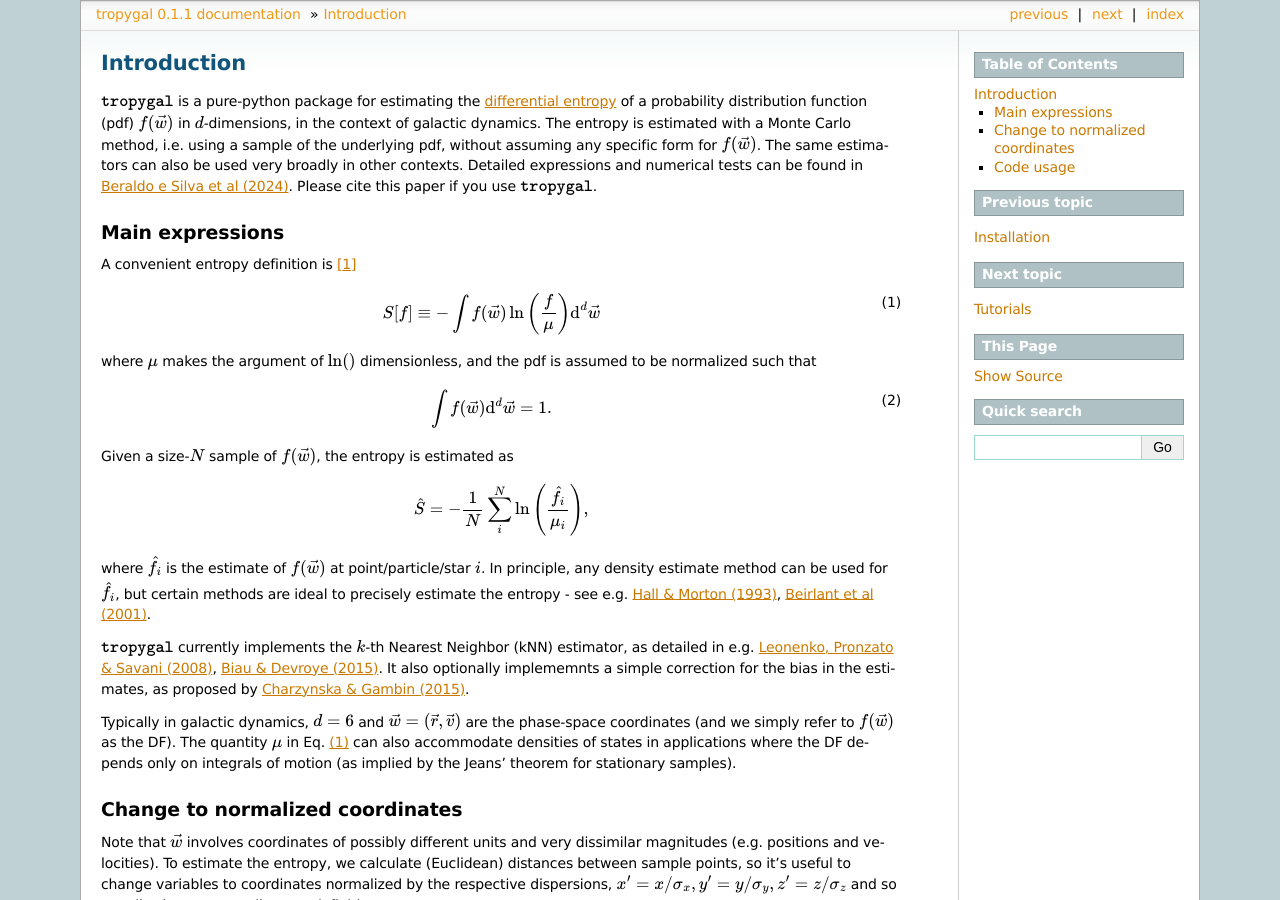
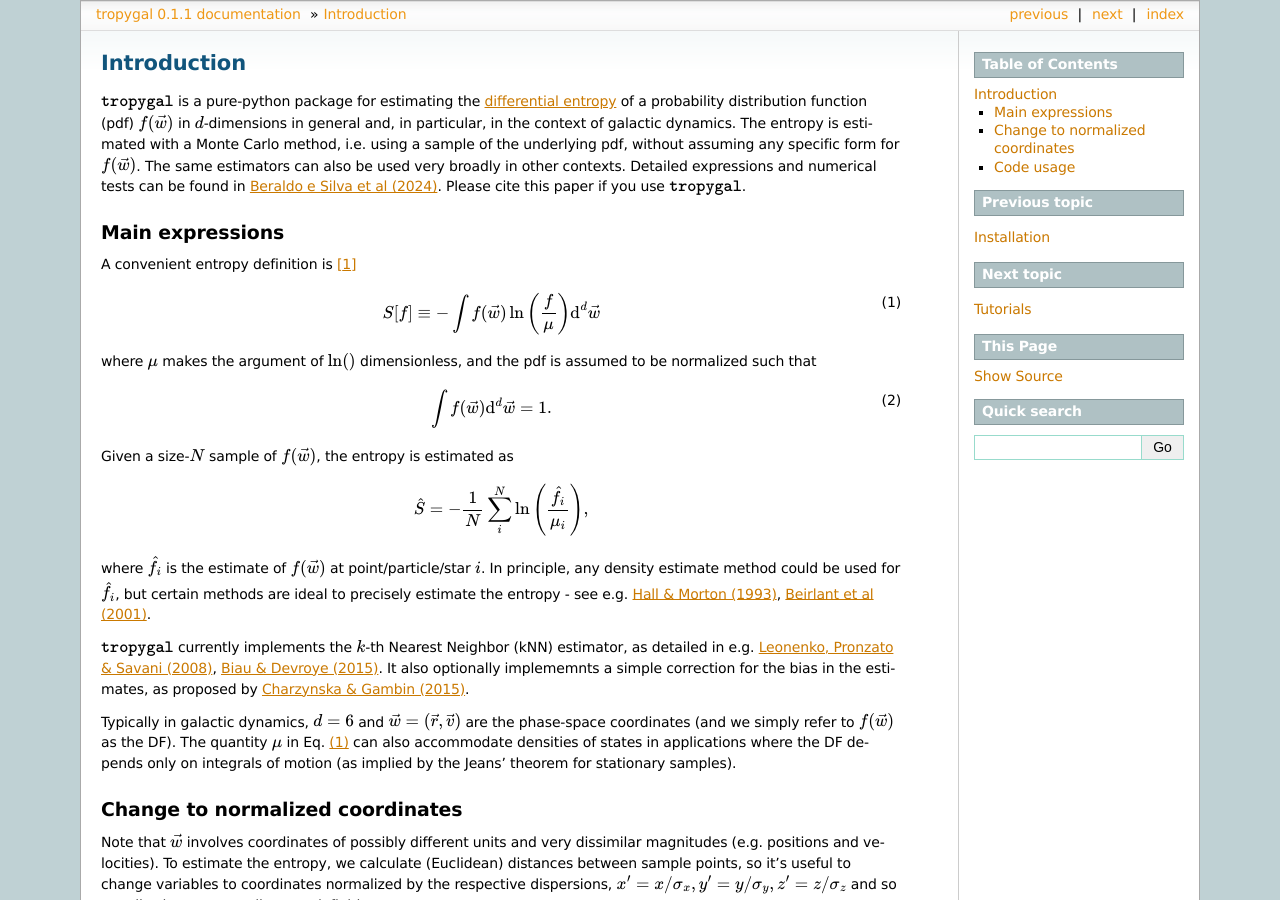
Before and after one commit to lberaldoesilva/tropygal, a Sphinx documentation site: the page built from docs/source/intro.rst, in a window 1280 px wide and 900 px high. Built offline with Sphinx 7.4.7, drawn with Linux system fonts in a browser that asks for light colours.

```diff
--- a/docs/source/intro.rst
+++ b/docs/source/intro.rst
@@ -2,14 +2,15 @@ Introduction
 ============
 
 :math:`\texttt{tropygal}` is a pure-python package for estimating the
-`differential entropy <https://en.wikipedia.org/wiki/Differential_entropy>`__
-of a probability distribution function (pdf) :math:`f(\vec{w})` in
-:math:`d`-dimensions, in the context of galactic dynamics.
-The entropy is estimated with a Monte Carlo method,
-i.e. using a sample of the underlying pdf,
-without assuming any specific form for :math:`f(\vec{w})`.
-The same estimators can also be used very broadly in other contexts.
-Detailed expressions and numerical tests can be found in `Beraldo e Silva et al (2024)
+`differential entropy
+<https://en.wikipedia.org/wiki/Differential_entropy>`__ of a
+probability distribution function (pdf) :math:`f(\vec{w})` in
+:math:`d`-dimensions in general and, in particular, in the context of
+galactic dynamics.  The entropy is estimated with a Monte Carlo
+method, i.e. using a sample of the underlying pdf, without assuming
+any specific form for :math:`f(\vec{w})`.  The same estimators can
+also be used very broadly in other contexts.  Detailed expressions and
+numerical tests can be found in `Beraldo e Silva et al (2024)
 <https://arxiv.org/abs/2407.07947>`__. Please cite this paper if you
 use :math:`\texttt{tropygal}`.
 
@@ -35,7 +36,7 @@ Given a size-:math:`N` sample of
 
 where :math:`\hat{f}_i` is the estimate of :math:`f(\vec{w})` at
 point/particle/star :math:`i`. In principle, any density estimate
-method can be used for :math:`\hat{f}_i`, but certain methods are
+method could be used for :math:`\hat{f}_i`, but certain methods are
 ideal to precisely estimate the entropy - see e.g. `Hall &
 Morton (1993) <https://rdcu.be/dXemG>`__, `Beirlant et al (2001)
 <http://jimbeck.caltech.edu/summerlectures/references/Entropy%20estimation.pdf>`__.
```
Also changed, not shown: docs/source/tutorial_Hernquist.ipynb, docs/source/tutorial_isochrone.ipynb.
